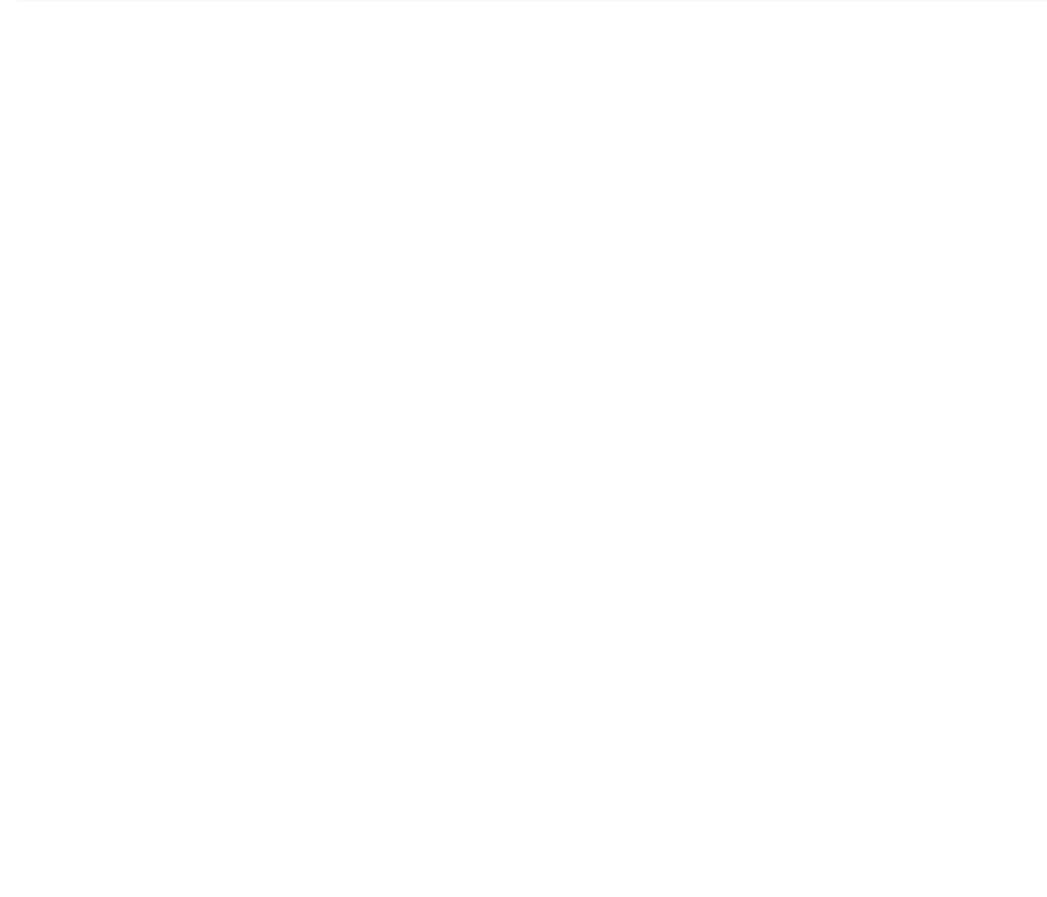
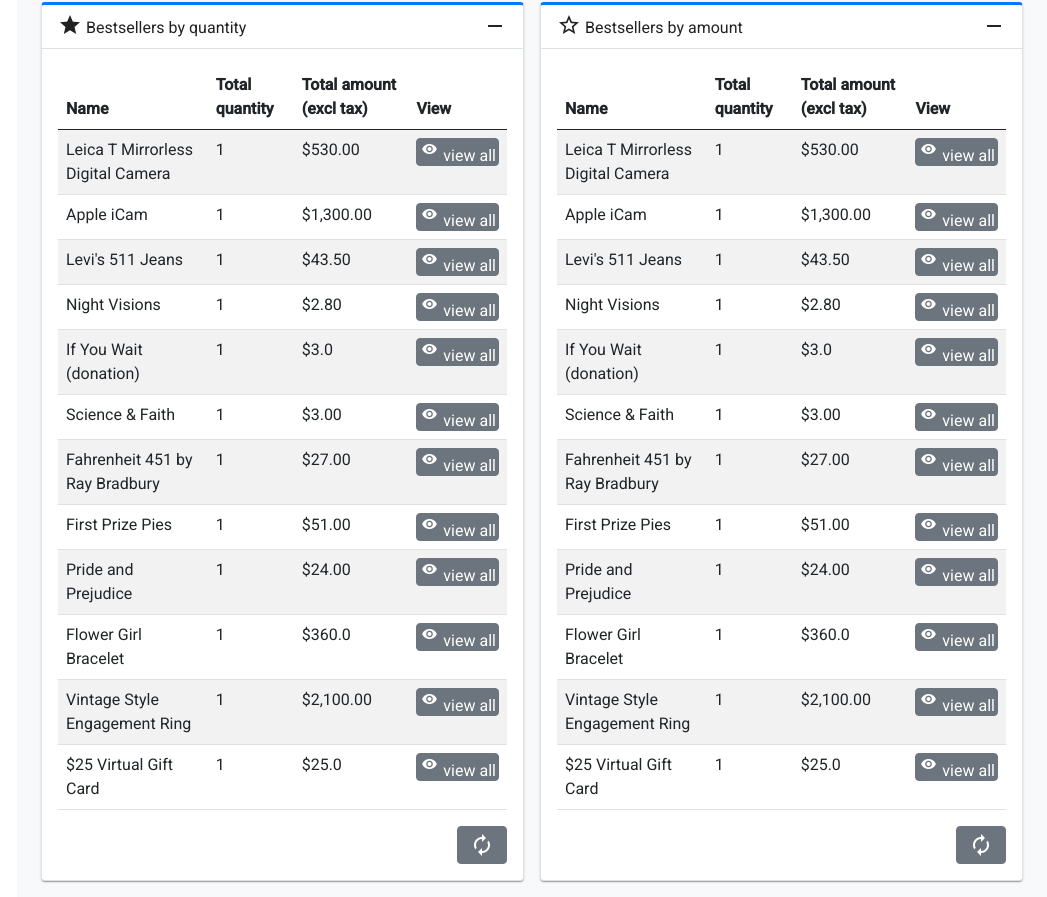
Before and after one commit to kritdev/angular_lab, an Angular app: page / in a window 1280 px wide. Shown: the part 1776-2673 px from the top of the page, without its empty margins (233-1280 px from the left). Before the commit the page ends 1778 px from the top, so only its background shows below. Built offline with nearby package versions, Linux system fonts and the light colour scheme.

Commit message:
add best seller table

```diff
--- a/src/app/component/detail-card.service.ts
+++ b/src/app/component/detail-card.service.ts
@@ -96,5 +96,28 @@
     ];
   }
 
+  retrieveBestSellerCard(): DetailCardItem[] {
+    return [
+      new DetailCardItem(TableCardComponent, {
+        columns: ['Name','Total quantity','Total amount (excl tax)','View'],
+        types: ['text', 'text', 'text', 'view-button'],
+        records: [
+          ["Leica T Mirrorless Digital Camera","1","$530.00",1],
+          ["Apple iCam","1","$1,300.00",1],
+          ["Levi's 511 Jeans","1","$43.50",1],
+          ["Night Visions","1","$2.80",1],
+          ["If You Wait (donation)","1","$3.0",1],
+          ["Science & Faith","1","$3.00",1],
+          ["Fahrenheit 451 by Ray Bradbury","1","$27.00",1],
+          ["First Prize Pies","1","$51.00",1],
+          ["Pride and Prejudice","1","$24.00",1],
+          ["Flower Girl Bracelet","1","$360.0",1],
+          ["Vintage Style Engagement Ring","1","$2,100.00",1],
+          ["$25 Virtual Gift Card","1","$25.0",1],
+        ]
+      }),
+    ];
+  }
+
   constructor() { }
 }
--- a/src/app/layout/main/main.component.html
+++ b/src/app/layout/main/main.component.html
@@ -40,5 +40,18 @@
       </app-group-card>
     </div>
 
+    <div class="row m-0">
+      <app-group-card class="col-md-6 p-0"
+        [title]="'Bestsellers by quantity'"
+        [iconName]="'star'"
+        [cardItemList]="bestSellerTable">
+      </app-group-card>
+      <app-group-card class="col-md-6 p-0"
+        [title]="'Bestsellers by amount'"
+        [iconName]="'star_border'"
+        [cardItemList]="bestSellerTable">
+      </app-group-card>
+    </div>
+
   </div>
 </main>
--- a/src/app/layout/main/main.component.ts
+++ b/src/app/layout/main/main.component.ts
@@ -16,6 +16,7 @@
   incompleteOrderTable: DetailCardItem[];
   lastOrderTable: DetailCardItem[];
   popularSearchKeywordTable: DetailCardItem[];
+  bestSellerTable: DetailCardItem[];
 
   constructor(private detailCardService: DetailCardService) { }
 
@@ -31,6 +32,7 @@
     this.incompleteOrderTable = this.detailCardService.retrieveIncompleteOrderTableCard();
     this.lastOrderTable = this.detailCardService.retrieveLastOrderTableCard();
     this.popularSearchKeywordTable = this.detailCardService.retrievePopularSearchKeywordCard();
+    this.bestSellerTable = this.detailCardService.retrieveBestSellerCard();
   }
 
 }
```
